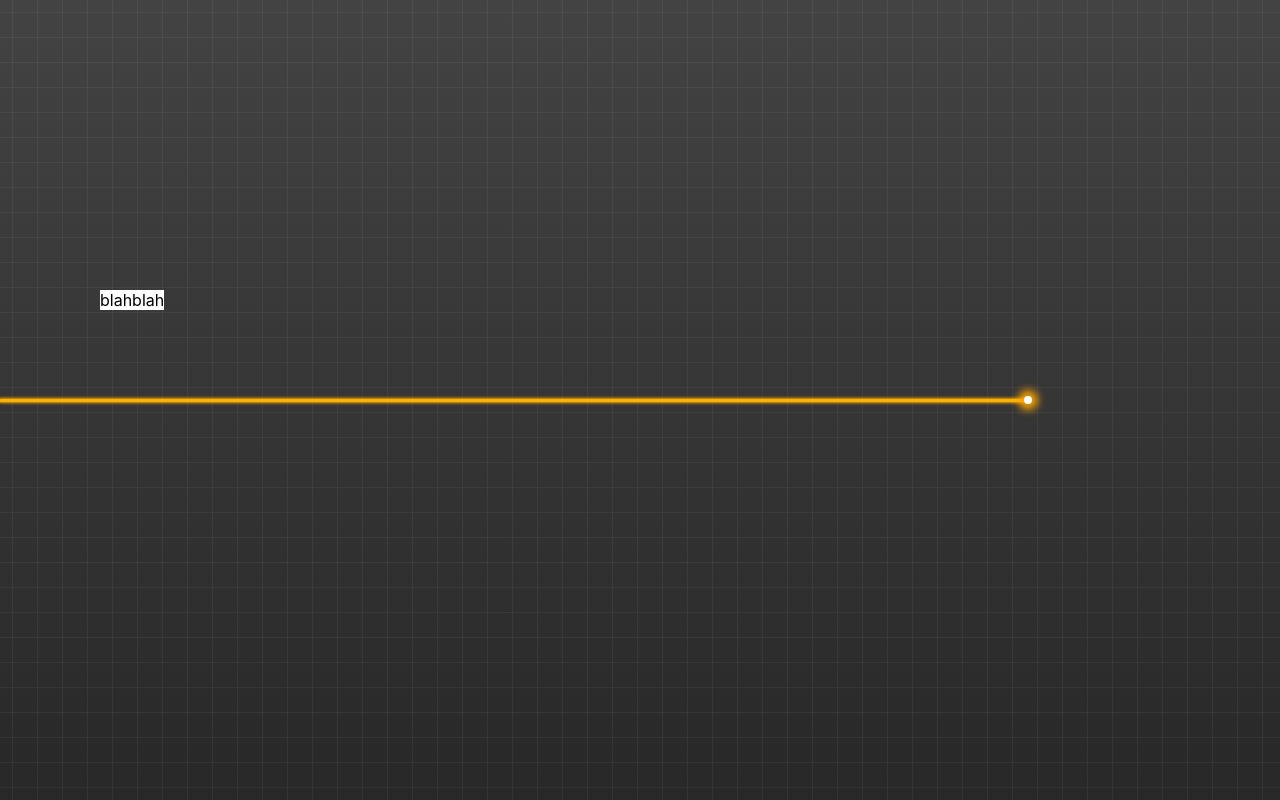
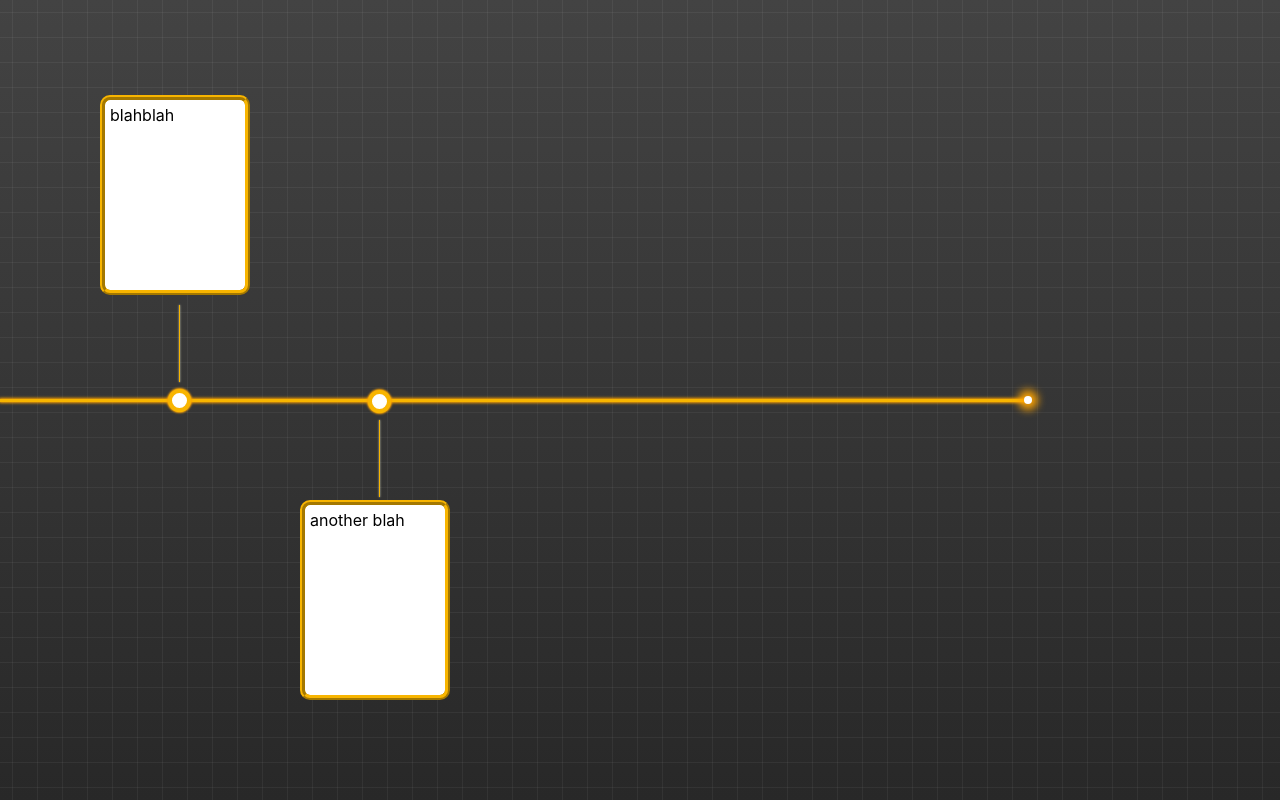
Before and after one commit to Esot3riA/hacknodap-archive, a React (Create React App) app: page / in a window 1280 px wide. Built offline with nearby package versions, Linux system fonts and the light colour scheme.

Commit message:
Make history container

```diff
--- a/src/components/TimeLine.js
+++ b/src/components/TimeLine.js
@@ -9,6 +9,9 @@ class TimeLine extends Component {
           <div className="history-container top">
             <div className="history">blahblah</div>
           </div>
+          <div className="history-container bottom">
+            <div className="history">another blah</div>
+          </div>
         </div>
       </div>
     );
--- a/src/components/TimeLine.scss
+++ b/src/components/TimeLine.scss
@@ -44,17 +44,44 @@
     }
 
     .history-container {
-      position: relative;
-      left: 100px;
+      position: absolute;
+      width: 150px;
+      height: 200px;
+      padding: 5px;
       background-color: white;
+      border: 5px ridge #f8b500;
+      border-radius: 10px;
+    }
 
+    .top {
+      top: calc(50% - 305px);
+      left: 100px;  // state-calculated value
+
+      // connection line
+      &::before {
+        content: '';
+        position: absolute;
+        width: 1px;
+        height: 77px;
+        top: 205px;
+        left: 74px;
+        background-color: #f8b500;
+        box-shadow: 0 0 2px 0 lightgoldenrodyellow;
+      }
+
+      // history circle
       &::after {
+        content: '';
+        position: absolute;
+        width: 15px;
+        height: 15px;
+        top: 289px;
+        left: 63px;
         background-color: white;
-        width: 20px;
-        height: 20px;
         border: 4px solid #f8b500;
         border-radius: 50%;
         transition: all 200ms ease;
+        box-shadow: 0 0 2px 1px orange;
       }
 
       &:hover::after {
@@ -63,8 +90,41 @@
       }
     }
 
-    .top {
-      top: -100px;
+    .bottom {
+      top: calc(50% + 100px);
+      left: 300px;  // state-calculated value
+
+      // connection line
+      &::before {
+        content: '';
+        position: absolute;
+        width: 1px;
+        height: 77px;
+        top: -85px;
+        left: 74px;
+        background-color: #f8b500;
+        box-shadow: 0 0 2px 0 lightgoldenrodyellow;
+      }
+
+      // history circle
+      &::after {
+        content: '';
+        position: absolute;
+        width: 15px;
+        height: 15px;
+        top: -115px;
+        left: 63px;
+        background-color: white;
+        border: 4px solid #f8b500;
+        border-radius: 50%;
+        transition: all 200ms ease;
+        box-shadow: 0 0 2px 1px orange;
+      }
+
+      &:hover::after {
+        cursor: pointer;
+        box-shadow: 0 0 10px 3px orange;
+      }
     }
 
   }
```
